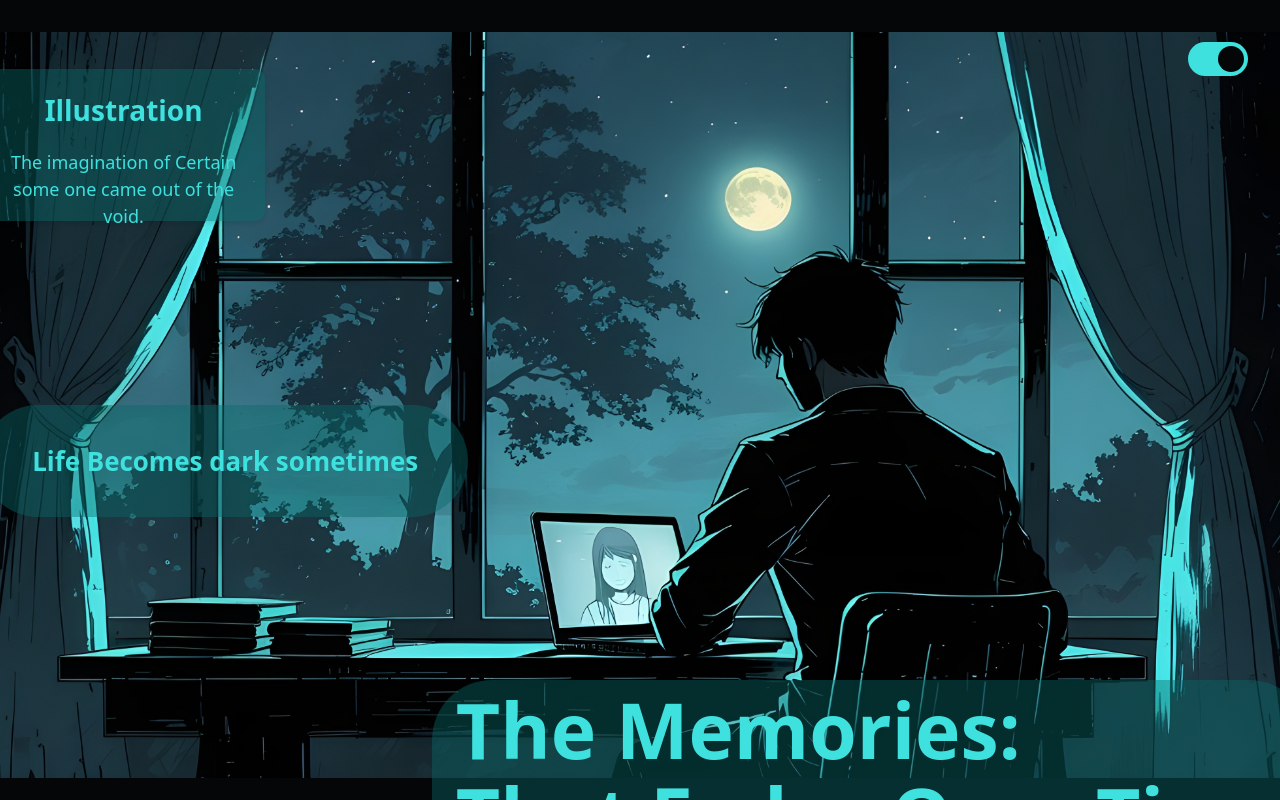
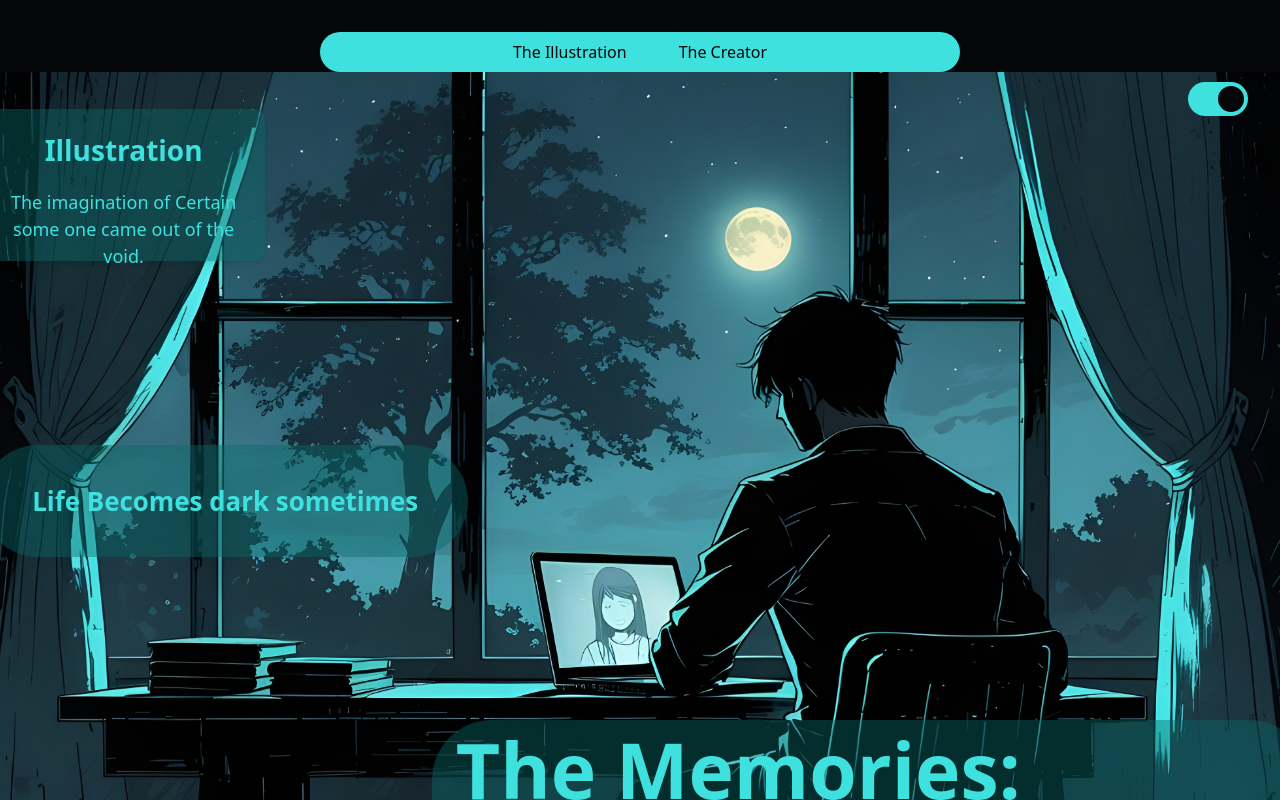
Before and after one commit to Thunderscotch/ReactJs-Ui, a React (Vite) app: page / in a window 1280 px wide. Shown: the top 800 px of the page. Built offline with nearby package versions, Linux system fonts and the light colour scheme.

Commit message:
Nav Update

```diff
--- a/src/App.jsx
+++ b/src/App.jsx
@@ -5,6 +5,7 @@ import lightImg from "./assets/imagelight.jpg";
 import { Card } from './components/Card/card';
 import styled, { ThemeProvider } from "styled-components";
 import { Creator } from "./page/creator";
+import { Nav } from './components/Nav/Nav.jsx'
 
 const Bubble = styled.div`
   position: absolute;
@@ -51,6 +52,19 @@ const Bubble = styled.div`
     font-size: var(--text--1);
   }
 `;
+
+const navigator = [
+  {
+    id: 1,
+    name: 'The Illustration',
+    href: '#home'
+  },
+  {
+    id: 2,
+    name: 'The Creator',
+    href: '#about'
+  }
+];
 
 const lightTheme = {
   backgroundColor: "var(--mint-julip)",
@@ -114,11 +128,15 @@ function App() {
 
   return (
     <ThemeProvider theme={isDark ? darkTheme : lightTheme}>
+      <Nav
+        navigators={navigator}
+        isDark={isDark}
+      />
       <div id="home" aria-label="Home">
         <div className="header_image">
           <img className="header_image-img" src={isDark ? darkImg : lightImg} alt="image in dark mode" />
 
-          <label className="switch">
+          <label className="switch" aria-label="switch">
             <input type="checkbox" checked={isDark} onChange={handleToggle} />
             <span className="slider"></span>
           </label>
@@ -138,8 +156,8 @@ function App() {
             dark={isDark}
           />
         </div>
-        <div id="about">
-            <Creator isDark={isDark}/>
+        <div id="about" aria-label="About">
+          <Creator isDark={isDark} />
         </div>
       </div>
     </ThemeProvider>
--- a/src/components/Nav/Nav.jsx
+++ b/src/components/Nav/Nav.jsx
@@ -1,29 +1,53 @@
 import styled from "styled-components";
-import cn from "clsx";
+import cn from "classnames";
 
-const nav = styled.nav`{
+const NavStyle = styled.nav`
     display: flex;
-    flex-direction: row;
-    justify-content: space-between;
-    align-items: center;
-    text-align: center;
-    width: 77%;
+    justify-content: center;
+    justify-self: center;
+    width: 50%;
     top: 20px;
     border-radius: 20px;
     padding: 0.5rem 1rem;
-    background-color: ${isDark ? "rgba(8, 104, 104, 0.425)" : "var(--copper-rose)"};
-    color: ${isDark ? "var(--green-blue)" : "var(--mint-julip)"};
+    background-color: ${(props) => props.isDark ? "var(--green-blue)" : "var(--copper-rose)"};
     transition: all 0.3s ease;
     -webkit-backdrop-filter: blur(5px);
     backdrop-filter: blur(5px);
-    z-index: 2;
+    z-index: 3;
     position: sticky;
-    margin: -800px auto 10px;
-}`
+
+    ul {
+        display: flex;
+        flex-direction: row;
+        justify-content: space-between;
+        align-items: center;
+        list-style: none;
+        margin: 0;
+        padding: 0;
+    }
+
+    li {
+        margin: 0 10px;
+    }
+
+    a {
+        padding: 0.5rem 1rem;
+        text-decoration: none;
+        color: ${(props) => props.isDark ? "var(--bunker-dark)" : "var(--mint-julip)"};
+        border-radius: 50px;
+        transition: all 0.3s ease;
+    }
+
+    a:hover {
+        color: ${(props) => props.isDark ? "var(--green-blue)" : "var(--copper-rose)"};
+        background-color: ${(props) => props.isDark ? "var(--bunker-dark)" : "var(--copper-rose)"};
+        border-radius: 50px;
+    }
+    `;
 
 export const Nav = ({ navigators, ...props }) => {
     return (
-        <nav {...props} className={cn("nav", props.className)}>
+        <NavStyle {...props} isDark={props.isDark} className={cn(props.className)}>
             <ul>
                 {navigators.map((navigator) => (
                     <li key={navigator.id}>
@@ -31,7 +55,7 @@ export const Nav = ({ navigators, ...props }) => {
                     </li>
                 ))}
             </ul>
-        </nav>
+        </NavStyle>
     )
 }
 
--- a/src/index.css
+++ b/src/index.css
@@ -33,6 +33,7 @@
   -webkit-font-smoothing: antialiased;
   -moz-osx-font-smoothing: grayscale;
   transition: all 0.3s ease;
+  scroll-behavior: smooth;
 }
 
 a {
--- a/src/page/creator.css
+++ b/src/page/creator.css
@@ -90,3 +90,9 @@
     position: relative;
     left: 13px;
 }
+
+@media (max-width: 768px) {
+    .creator {
+        grid-template-columns: repeat(auto-fit, minmax(350px, 1fr));
+    }
+}
```
Also changed, not shown: src/App.css (+14 -0 lines).
